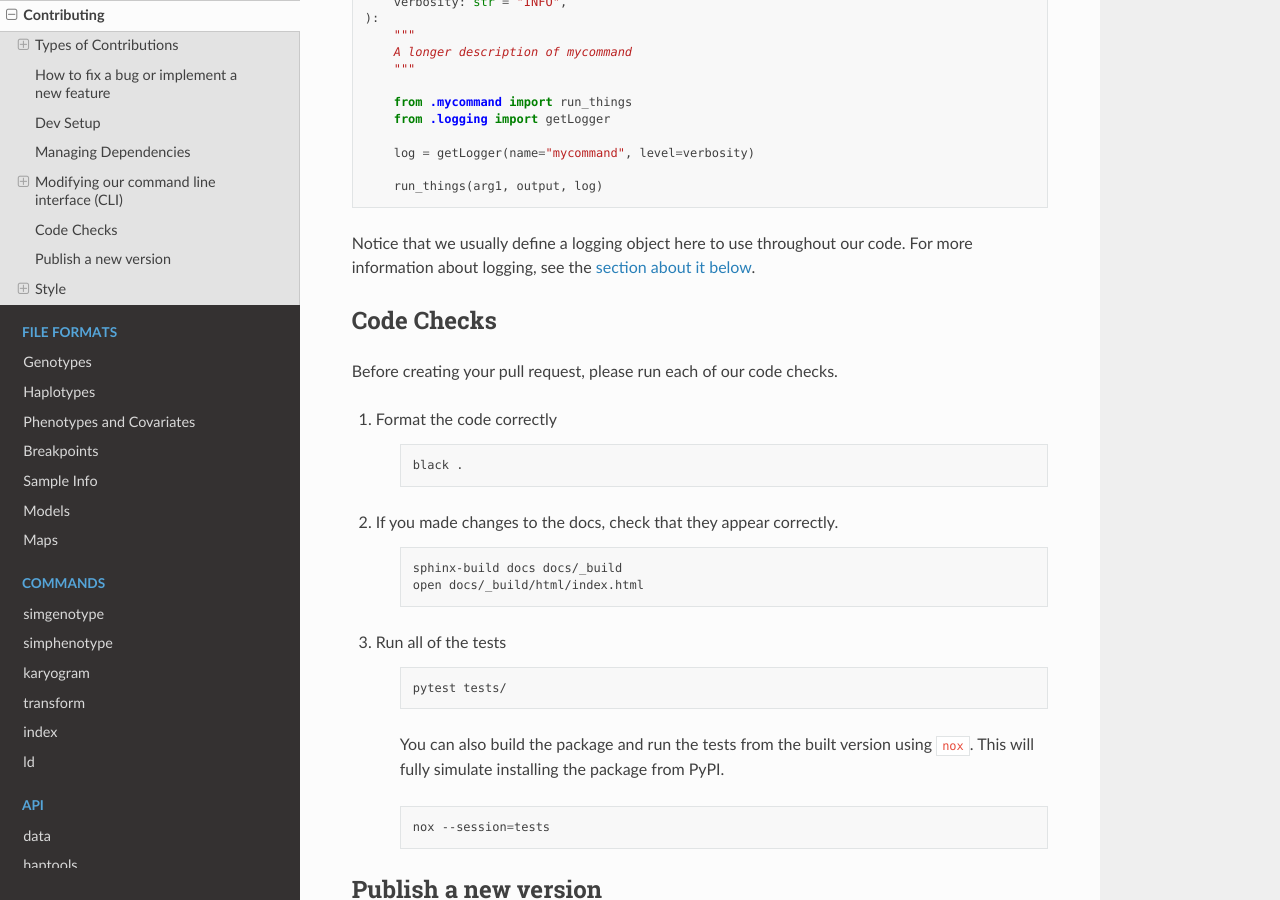
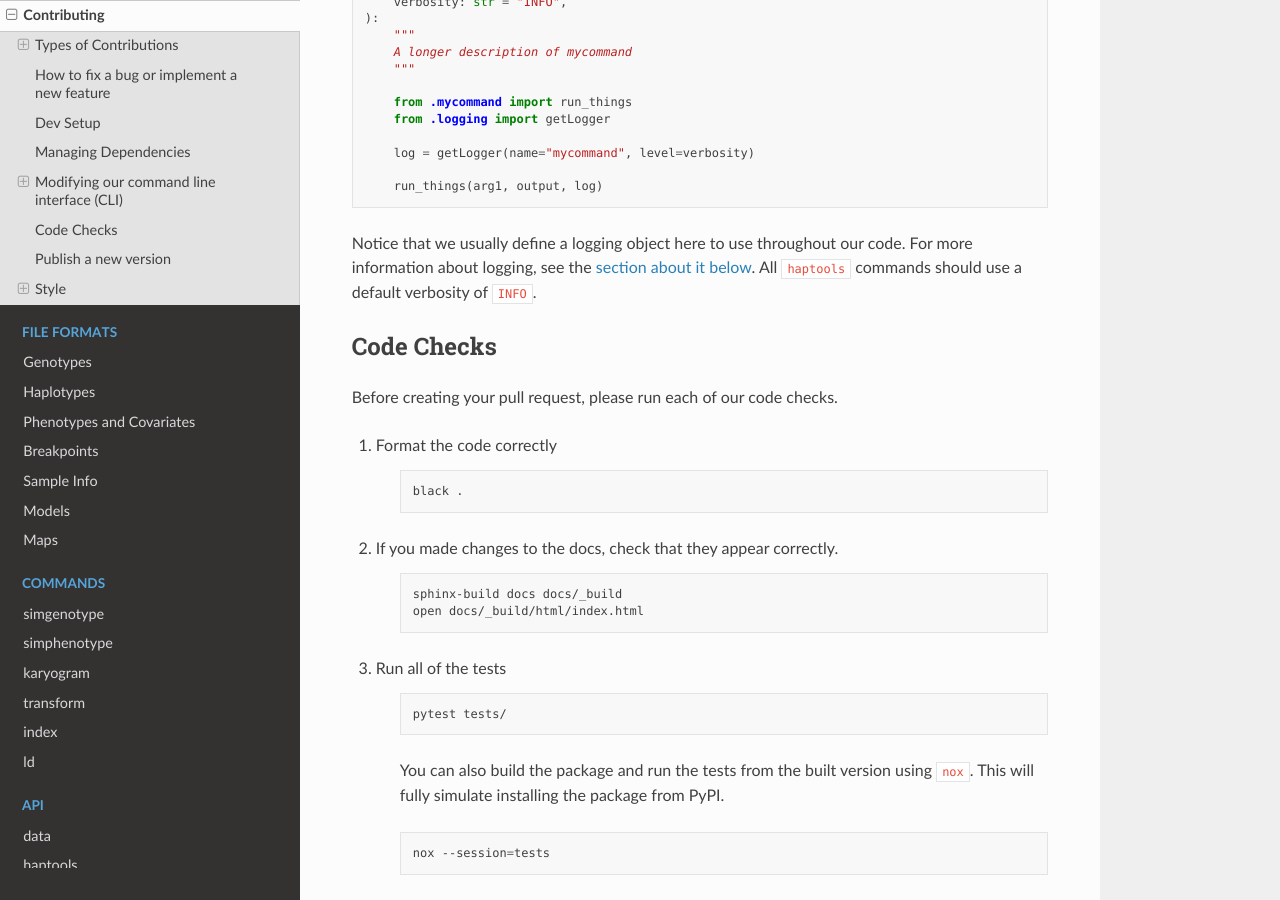
Before and after one commit to CAST-genomics/haptools, a Sphinx documentation site: the page built from docs/project_info/contributing.rst, in a window 1280 px wide and 900 px high, scrolled down 3653 px. Built offline with Sphinx 7.4.7 and the Read the Docs theme 2.0.0, drawn with Linux system fonts in a browser that asks for light colours.

Commit message:
mention that we have a desired default verbosity

```diff
--- a/docs/project_info/contributing.rst
+++ b/docs/project_info/contributing.rst
@@ -157,7 +157,7 @@ To add a new command, you only have to define a new function in `__main__.py <ht
 
         run_things(arg1, output, log)
 
-Notice that we usually define a logging object here to use throughout our code. For more information about logging, see the :ref:`section about it below <contributing-style-errors>`.
+Notice that we usually define a logging object here to use throughout our code. For more information about logging, see the :ref:`section about it below <contributing-style-errors>`. All ``haptools`` commands should use a default verbosity of ``INFO``.
 
 .. _code-check-instructions:
 
```
